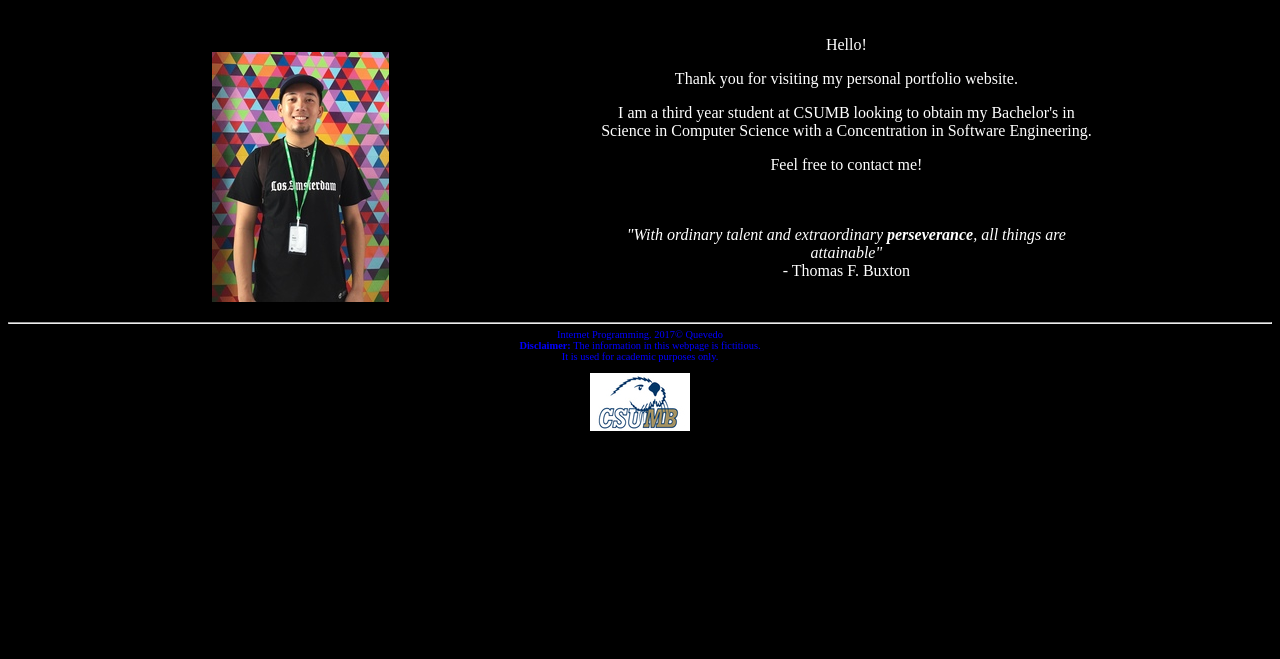
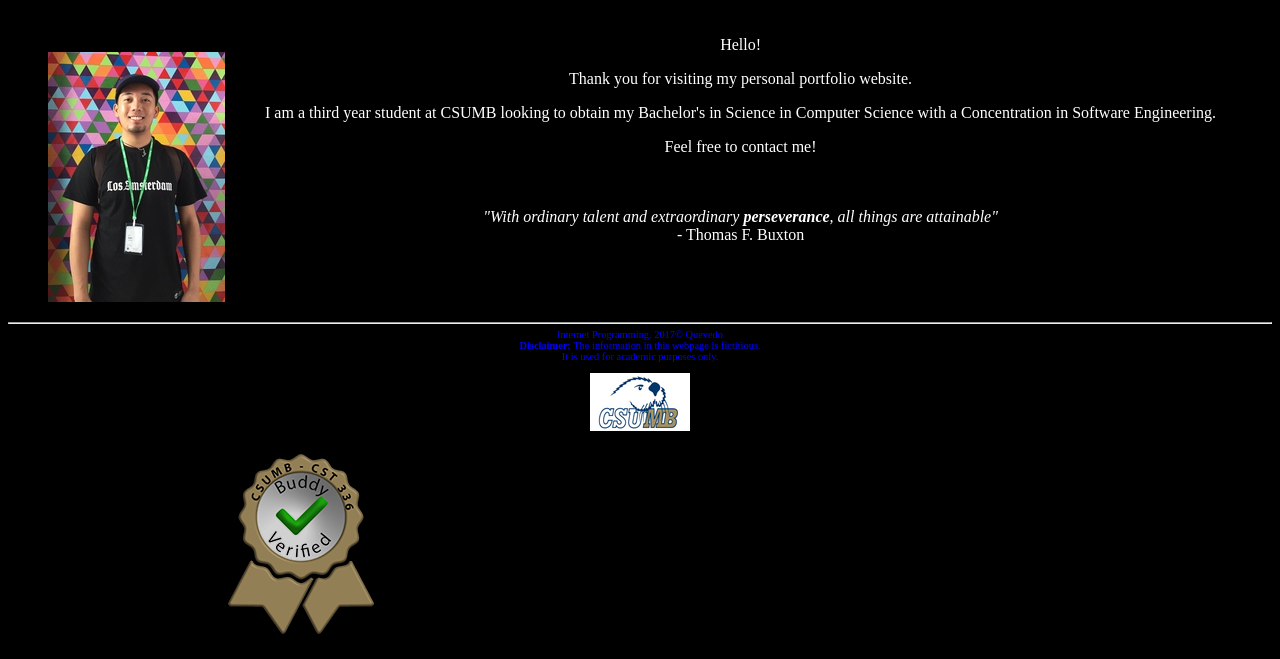
Before and after one commit to seanquevedo/squevedo, a PHP site: page /lab1/index.html in a window 1280 px wide. Shown: the part 206-865 px from the top of the page. Before the commit the page ends 637 px from the top, so only its background shows below. Run offline with PHP 8.4, Linux system fonts and the light colour scheme.

Commit message:
Final commit for submission.

```diff
--- a/lab1/css/styles.css
+++ b/lab1/css/styles.css
@@ -35,7 +35,7 @@ nav link {
 
 #me, #welcomeText {
     float:left;
-    width:40%;
+    /*width:40%;*/
 }
 
 footer {
@@ -94,6 +94,14 @@ ul {
     float: none;
 }
 
+/*hr {*/
+/*    color: pink;*/
+/*}*/
+
+#buddy{
+    width:40%;
+}
+
 /*#contents {*/
 /*    margin: 0 auto;*/
 /*    width: 600px;*/
--- a/lab1/index.html
+++ b/lab1/index.html
@@ -65,6 +65,9 @@ in html
              It is used for academic purposes only.
              <br /> <br />
              <img src = "img/csumb_logo.jpg" alt="CSUMB logo" />
+             <figure id ="buddy">
+               <img src = "img/buddy_verified.png" alt="Buddy system sticker" />
+             </figure>
         </footer>
         <!-- closing footer -->
 
```
Also changed, not shown: lab1/img/buddy_verified.png (added).
